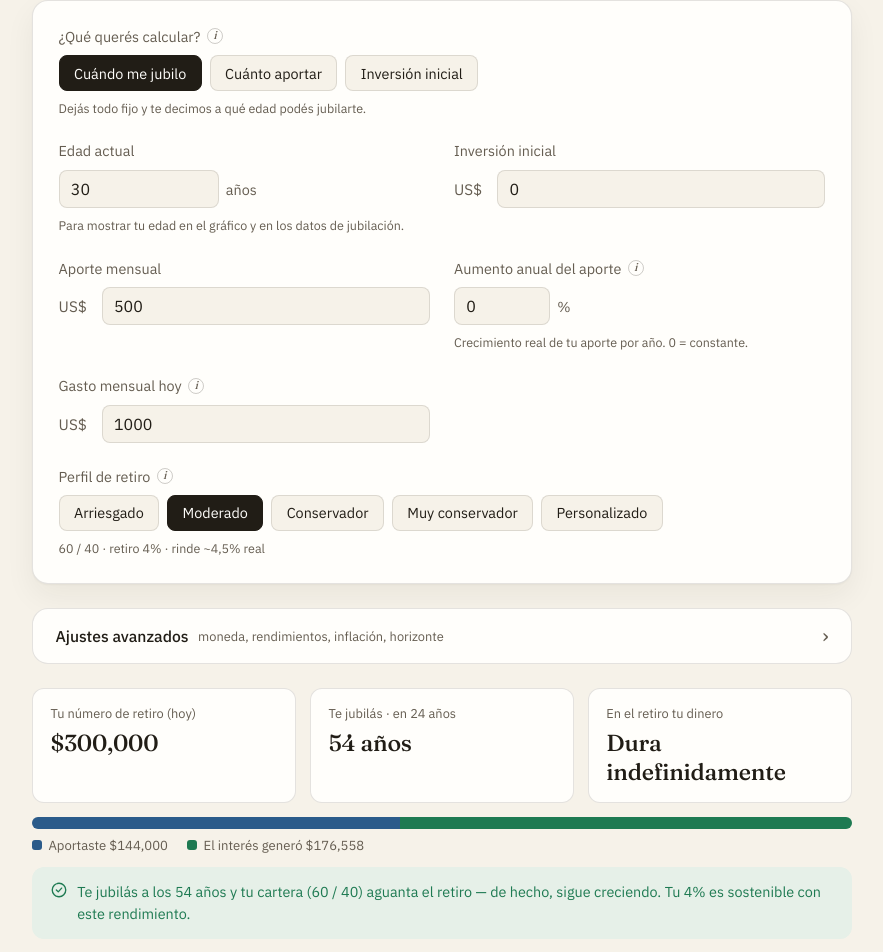
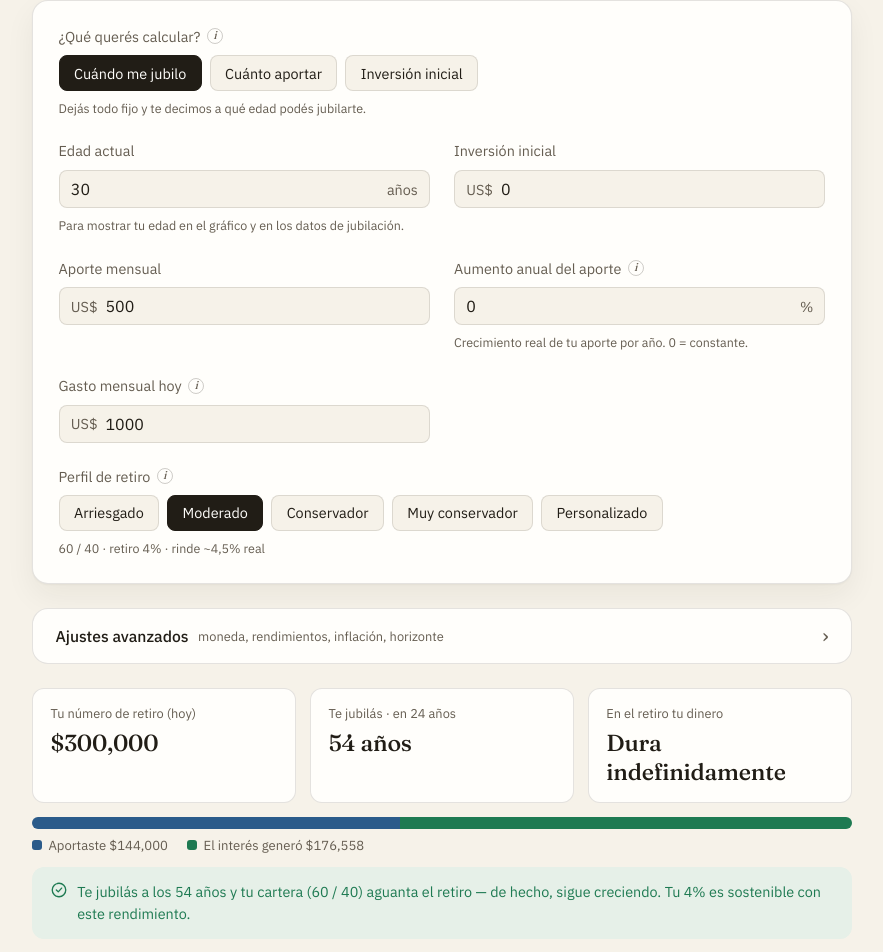
Before and after one commit to RenzoBeux/InvestmentCalculator, a React (Vite) app: page / in a window 1280 px wide. Shown: the part 904-1856 px from the top of the page, without its empty margins (198-1081 px from the left). Built offline with nearby package versions, Linux system fonts and the light colour scheme.

Commit message:
refactor: enhance input group styling for money, years, and percentage fields

```diff
--- a/src/styles.css
+++ b/src/styles.css
@@ -486,22 +486,57 @@ summary:focus-visible {
   line-height: 1.5;
 }
 
-.money {
+/* Grupos de input: la moneda, la edad y los porcentajes comparten un recuadro
+   con borde donde el afijo vive DENTRO de la caja (el símbolo de moneda como
+   prefijo; "años"/"%" como sufijo). El borde lo aporta el contenedor, así todos
+   los controles quedan full-width y alineados borde a borde en la grilla. */
+.money,
+.years-input,
+.pct-input {
   display: flex;
   align-items: center;
   gap: 0.5rem;
+  min-width: 0;
+  background: var(--bg);
+  border: 1px solid var(--line);
+  border-radius: 8px;
+  padding: 0 0.7rem;
 }
 
-.money span {
-  color: var(--muted);
-  font-size: 0.95rem;
-  min-width: 2.2rem;
+/* Anillo de foco sobre el grupo entero; el input cede el suyo (más abajo). */
+.money:focus-within,
+.years-input:focus-within,
+.pct-input:focus-within {
+  outline: 2px solid var(--accent);
+  outline-offset: 1px;
 }
 
-.money > input[type="number"] {
+/* El input dentro de un grupo suelta su propio borde/fondo: lo aporta el grupo. */
+.money input[type="number"],
+.years-input input[type="number"],
+.pct-input input[type="number"] {
   flex: 1;
   width: auto;
   min-width: 0;
+  border: none;
+  border-radius: 0;
+  background: transparent;
+  padding: 0.5rem 0;
+}
+
+.money input[type="number"]:focus,
+.years-input input[type="number"]:focus,
+.pct-input input[type="number"]:focus {
+  outline: none;
+}
+
+/* El afijo: símbolo de moneda (prefijo) o "años"/"%" (sufijo). */
+.money span,
+.years-input span,
+.pct-input span {
+  flex: none;
+  color: var(--muted);
+  font-size: 0.9rem;
 }
 
 input[type="number"] {
@@ -584,8 +619,10 @@ input[type="range"]::-moz-range-thumb {
   color: var(--muted);
 }
 
+/* Acá el grupo no llena la fila: queda compacto, en línea con su botón. */
 .custom-rate .pct-input input {
-  width: 74px;
+  flex: none;
+  width: 64px;
   max-width: 100%;
 }
 
@@ -871,38 +908,8 @@ input[type="range"]::-moz-range-thumb {
   }
 }
 
-.pct-input,
-.years-input {
-  display: inline-flex;
-  align-items: center;
-  gap: 0.45rem;
-  min-width: 0;
-}
-
-/* La edad/años llena su fila (como el campo de dinero) en lugar de quedar como
-   una cajita fija de 140px perdida en un renglón ancho. */
-.years-input {
-  display: flex;
-}
-
-.pct-input input {
-  width: 96px;
-  max-width: 100%;
-  min-width: 0;
-}
-
-.years-input input {
-  flex: 1;
-  width: auto;
-  min-width: 0;
-  max-width: 160px;
-}
-
-.pct-input span,
-.years-input span {
-  color: var(--muted);
-  font-size: 0.9rem;
-}
+/* Los grupos .money / .years-input / .pct-input se estilan juntos más arriba
+   (recuadro con afijo adentro). Acá solo quedan los ajustes por contexto. */
 
 .ret-returns {
   display: grid;
```
